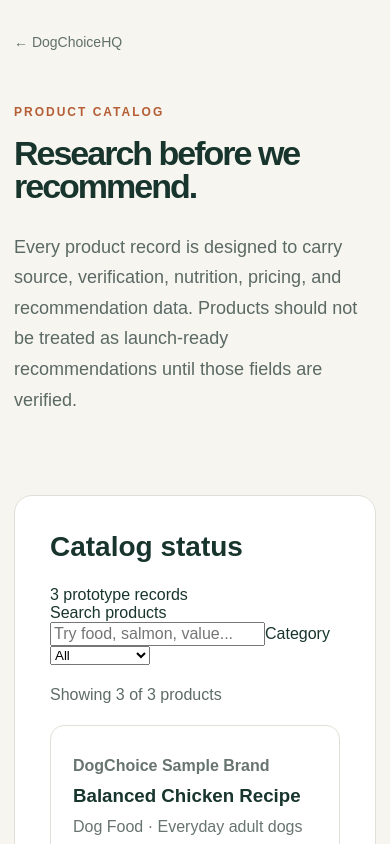
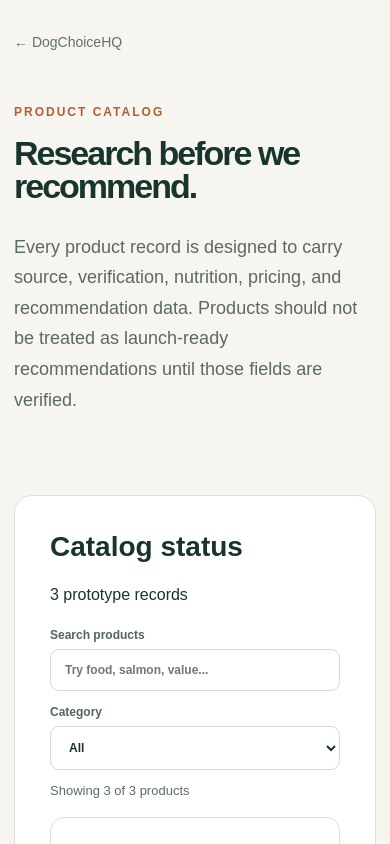
Before and after one commit to alexander44bryantab-beep/DogChoiceHQ, a Next.js app: page /catalog in a window 390 px wide. Shown: the top 844 px of the page. Built offline with nearby package versions, Linux system fonts and the light colour scheme.

Commit message:
feat: style catalog search controls

```diff
--- a/app/catalog/catalog.css
+++ b/app/catalog/catalog.css
@@ -1 +1 @@
-.catalog-list{display:grid;gap:12px}.catalog-row{display:flex;justify-content:space-between;gap:20px;align-items:center;padding:22px;border:1px solid #e0e0d8;border-radius:14px;background:#fff}.catalog-row h3{margin:6px 0}.catalog-row p{margin:4px 0;color:#68746f}.verification-pill{white-space:nowrap;padding:8px 11px;border-radius:999px;background:#eef3e8;color:#315548;font-size:12px;font-weight:700}.product-details li{margin:10px 0;color:#5d6b66;line-height:1.55}@media(max-width:650px){.catalog-row{align-items:flex-start;flex-direction:column}.verification-pill{white-space:normal}}
+.catalog-filters{display:grid;grid-template-columns:2fr 1fr;gap:14px;margin:24px 0 10px}.catalog-filters label{display:grid;gap:7px;font-size:12px;font-weight:800;color:#53645e}.catalog-filters input,.catalog-filters select{width:100%;padding:13px 14px;border:1px solid #d8d9d1;border-radius:9px;background:#fff;color:#18352d;font:inherit}.filter-count{margin:0 0 14px;color:#68746f;font-size:13px}.catalog-list{display:grid;gap:12px}.catalog-row{display:flex;justify-content:space-between;gap:20px;align-items:center;padding:22px;border:1px solid #e0e0d8;border-radius:14px;background:#fff}.catalog-row h3{margin:6px 0}.catalog-row p{margin:4px 0;color:#68746f}.verification-pill{white-space:nowrap;padding:8px 11px;border-radius:999px;background:#eef3e8;color:#315548;font-size:12px;font-weight:700}.product-details li{margin:10px 0;color:#5d6b66;line-height:1.55}@media(max-width:650px){.catalog-filters{grid-template-columns:1fr}.catalog-row{align-items:flex-start;flex-direction:column}.verification-pill{white-space:normal}}
```
